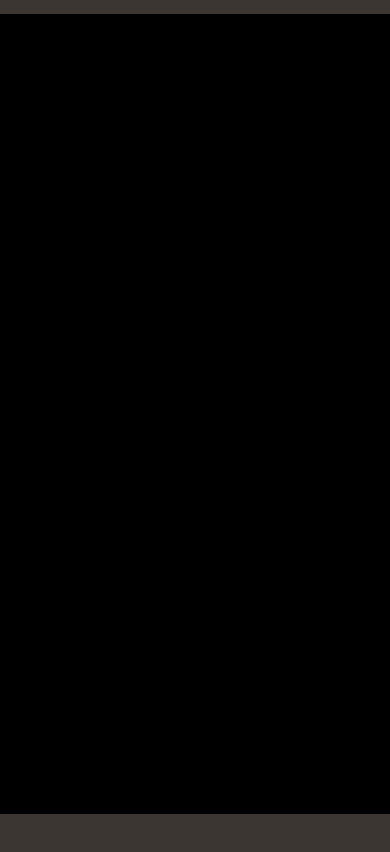
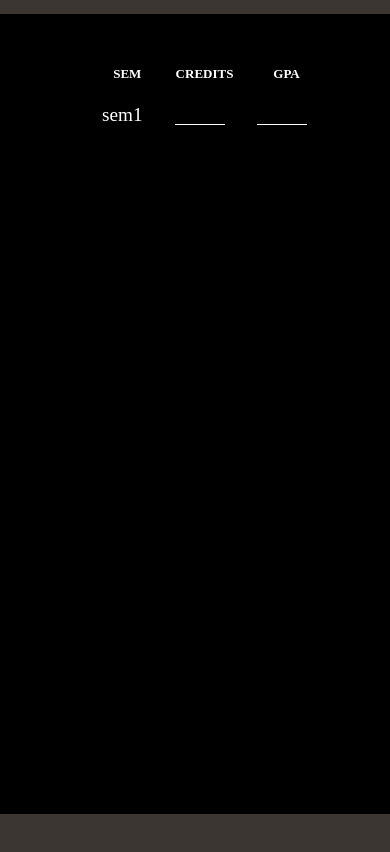
Before and after one commit to Illangovan/vit_cgpa_calc, a plain HTML site: page index.html in a window 390 px wide. Shown: the part 66-918 px from the top of the page. Drawn offline with Linux system fonts and the light colour scheme.

Commit message:
index.html file added

```diff
--- a/index.html
+++ b/index.html
@@ -3,7 +3,7 @@
 <head>
     <meta charset="UTF-8">
     <meta name="viewport" content="width=device-width, initial-scale=1.0">
-    <title>Document</title>
+    <title>CGPA CALCULATOR</title>
     <link rel="stylesheet" href="style.css">
 </head>
 <body>
@@ -13,7 +13,20 @@
         <h1>CGPA CALCULATOR</h1>
     </div>
     <div class="main">
-
+        <div>
+     <table>
+        <tr>
+            <th>SEM</th>
+            <th>CREDITS</th>
+            <th>GPA</th>
+        </tr>
+        <tr>
+            <td>sem1</td>
+            <td><input type="text"></td>
+            <td><input type="text"></td>
+        </tr>
+     </table>
+    </div>
     </div>
     <div class="footer"></div>
    </div>
--- a/style.css
+++ b/style.css
@@ -29,6 +29,30 @@ display: flex;
 {
 background-color: black;
 height:800px;
+justify-content: center;
+}
+.main input{
+    outline: none;
+    background: transparent;
+    border: 0;
+    border-bottom: 1px solid white;
+}
+.main input:hover{
+    border-bottom: 1px solid blue;
+}
+.main>div{
+    padding: 50px 200px;
+}
+.main th{
+    color: white;
+    font-size:larger;
+    padding-right: 30px;
+}
+.main td{
+    color: white;
+    font-size: larger;
+    padding-right: 30px;
+    padding-top: 20px;
 }
 .footer{
 background-color: #3C3633;
@@ -47,4 +71,22 @@ height:80px;
         padding-left:30px;
         padding-top:13px;
     }
+    .main th{
+        font-size: small;
+        padding-right:20px;
+    }
+    .main input{
+        width: 50px;
+        color: white;
+        outline: none;
+        background:transparent;
+        border: 0;
+        border-bottom: 1px solid white;
+    }
+    .main input:hover{
+        border: 1px solid blue;
+    }
+    .main>div{
+        padding: 50px 100px;
+    }
 }
```
